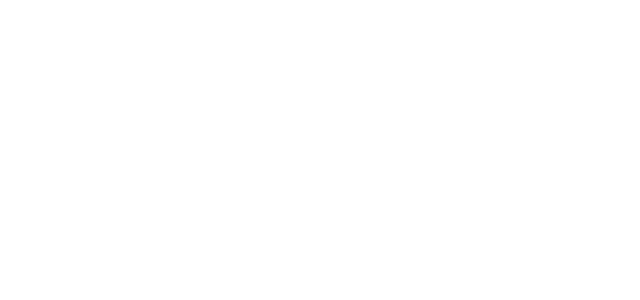
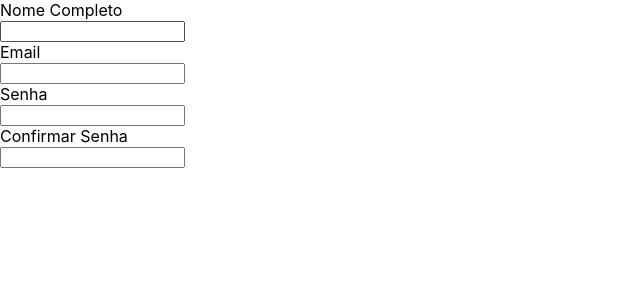
Before and after one commit to SamuelPPlab/Arkos-Food, a React (Create React App) app: page /signup in a window 1280 px wide. Before the commit this address had no page. Shown: the top 300 px of the page, without its empty margins (0-640 px from the left). Built offline with nearby package versions, Linux system fonts and the light colour scheme.

Commit message:
HTML da página de cadastro criado.

```diff
--- a/src/App.js
+++ b/src/App.js
@@ -1,11 +1,13 @@
 import './App.css';
 import { Route, Routes } from 'react-router-dom';
 import Login from './pages/Login';
+import SignUp from './pages/SignUp';
 
 function App() {
   return (
     <Routes>
-      <Route path="/" element={<Login/>} />
+      <Route path="/" element={<Login />} />
+      <Route exact path="/signup" element={<SignUp />} />
     </Routes>
   );
 }
--- a/src/pages/Login.jsx
+++ b/src/pages/Login.jsx
@@ -40,9 +40,8 @@
   };
 
   const noAccount = <div>
-    Ainda não tem uma conta?
-    <Link to="/signup"> Clique aqui</Link>
-  </div>
+    Ainda não tem uma conta? <Link to="/signup">Clique aqui!</Link>
+  </div>;
 
   return (
     <div>
--- /dev/null
+++ b/src/pages/SignUp.jsx
@@ -0,0 +1,53 @@
+import React, { useState } from "react";
+import Input from '../components/Input';
+import Button from '../components/Button';
+
+const SignUp = () => {
+
+  const [fullName, setFullName] = useState('');
+  const [email, setEmail] = useState('');
+  const [passwordInput, setPasswordInput] = useState('');
+  const [confirmPassword, setConfirmPassword] = useState('');
+
+  const nameProps = {
+    id: 'nomeCompleto',
+    name: 'Nome Completo',
+    fieldValue: fullName,
+    setFieldValue: setFullName,
+  };
+
+  const emailProps = {
+    id: "email",
+    name: "Email",
+    fieldValue: email,
+    setFieldValue: setEmail,
+    type: "email",
+  };
+
+  const passwordInputProps = {
+    id: "Senha",
+    name: "Senha",
+    fieldValue: passwordInput,
+    setFieldValue: setPasswordInput,
+    type: "password",
+  };
+
+  const confirmPasswordProps = {
+    id: "ConfirmarSenha",
+    name: "Confirmar Senha",
+    fieldValue: confirmPassword,
+    setFieldValue: setConfirmPassword,
+    type: "password",
+  };
+
+  return (
+    <div>
+      <Input {...nameProps} />
+      <Input {...emailProps} />
+      <Input {...passwordInputProps} />
+      <Input {...confirmPasswordProps} />
+    </div>
+  );
+};
+
+export default SignUp;
```
